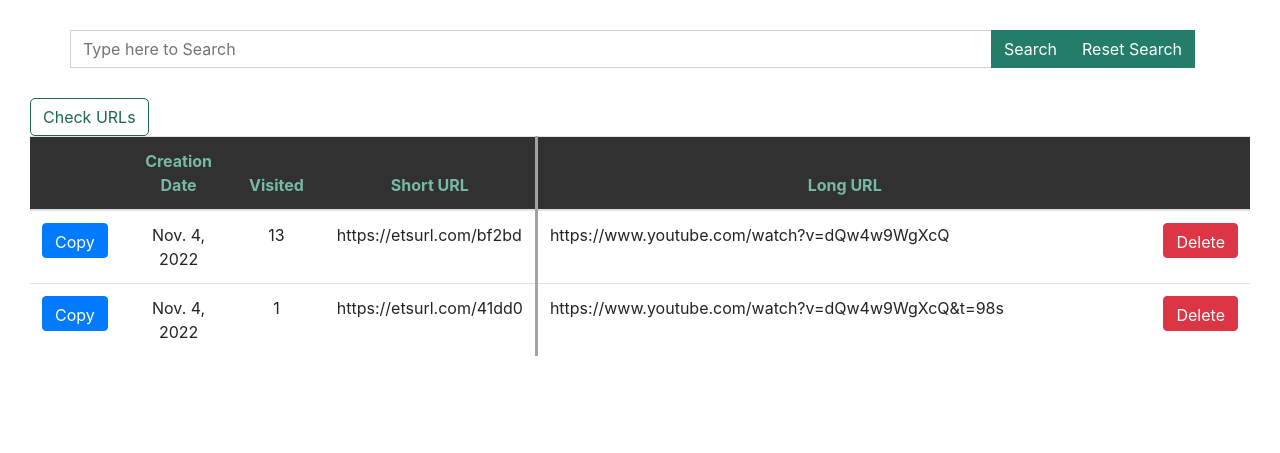
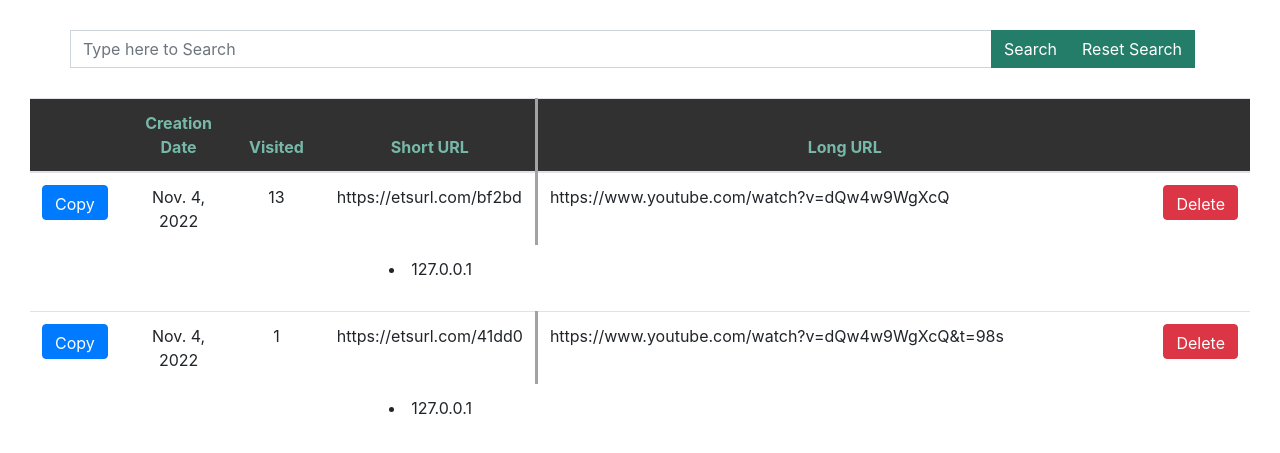
Before and after one commit to HACC2022/ICT, a Django app: page /manage/ in a window 1280 px wide. Shown: the part 96-549 px from the top of the page. Run offline with Django 4.2, Linux system fonts and the light colour scheme; a user stored in the database is signed in; data comes from the database, SQL or seed files in the repository; some libraries are stand-ins or nearby versions.

Commit message:
still trying to fix

```diff
--- a/playground/templates/manage.html
+++ b/playground/templates/manage.html
@@ -21,7 +21,8 @@
         color: #77b9a9;
         background-color: rgb(49, 49, 49);
     }
-    .btn-check-url{
+
+    /* .btn-check-url{
         color: #1c6856;
         border-radius: 5px;
         border: solid 1.5px #1c6856;
@@ -34,6 +35,16 @@
         border: solid 1.5px white;
         background-color: #1c6856;
         transition: .5s;
+    } */
+
+    .ip-display {
+        background-color: white;
+    }
+
+    .ip-display td {
+        border: transparent;
+        text-align: center;
+        padding-bottom: 30px;
     }
 </style>
 
@@ -50,7 +61,7 @@
 </div>
 
 <div class="" style="padding: 30px;">
-    <button class="btn btn-check-url">Check URLs</button>
+    <!-- <button class="btn btn-check-url">Check URLs</button> -->
     <table class="table">
         <thead>
             <tr class="table-header" style="text-align: center;">
@@ -73,13 +84,29 @@
                 <td class="col-2">https://etsurl.com/{{instance.shortCode}}</td>
                 <td class="col-8" style="border-left-style: solid; border-left-color: rgba(121, 121, 121, 0.686);">
                     {% if instance.longLink|length > 50%}
-                        {{instance.longLink|slice:"0:50"}}....................
+                    {{instance.longLink|slice:"0:50"}}....................
                     {%else%}
-                        {{instance.longLink}}
+                    {{instance.longLink}}
                     {%endif%}
                 </td>
                 <td class="col-1"><a href="{%url 'delete_data' instance.id%}" id="delete" class=" delete btn btn-danger"
                         style="height:35px; opacity: 100%;">Delete</a></td>
+            </tr>
+            <tr class="ip-display">
+                <td></td>
+                <td></td>
+                <td></td>
+                <td>
+                    {%for i in ipset_list %}
+                    {%if i.id == instance.id  %}
+                    <li>{{i.ip_address}}</li>
+                    {%endif%}
+                    {%endfor%}
+                </td>
+                <td></td>
+                <td></td>
+
+
             </tr>
             {%endfor %}
         </tbody>
--- a/playground/views.py
+++ b/playground/views.py
@@ -43,8 +43,11 @@ def forward(request, pk):
 @login_required(login_url='login')
 def manage_view(request):
     queryset = Url.objects.all()
+    ipset = IP_Adresses.objects.all()
+    print(ipset)
     context = {
-        'object_list': queryset
+        'object_list': queryset,
+        'ipset_list': ipset,
     }
     return render(request, 'manage.html', context)
 
```
